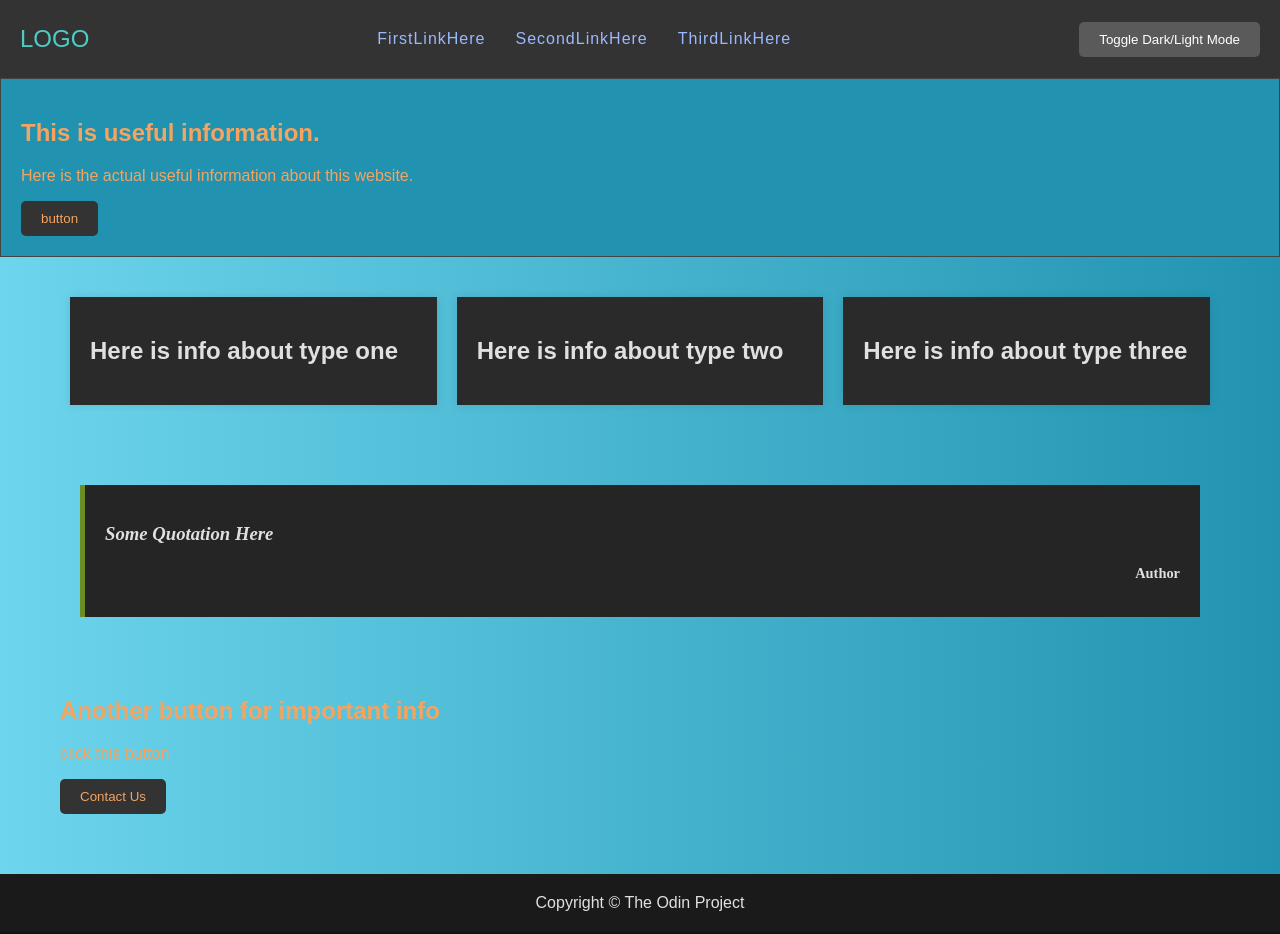
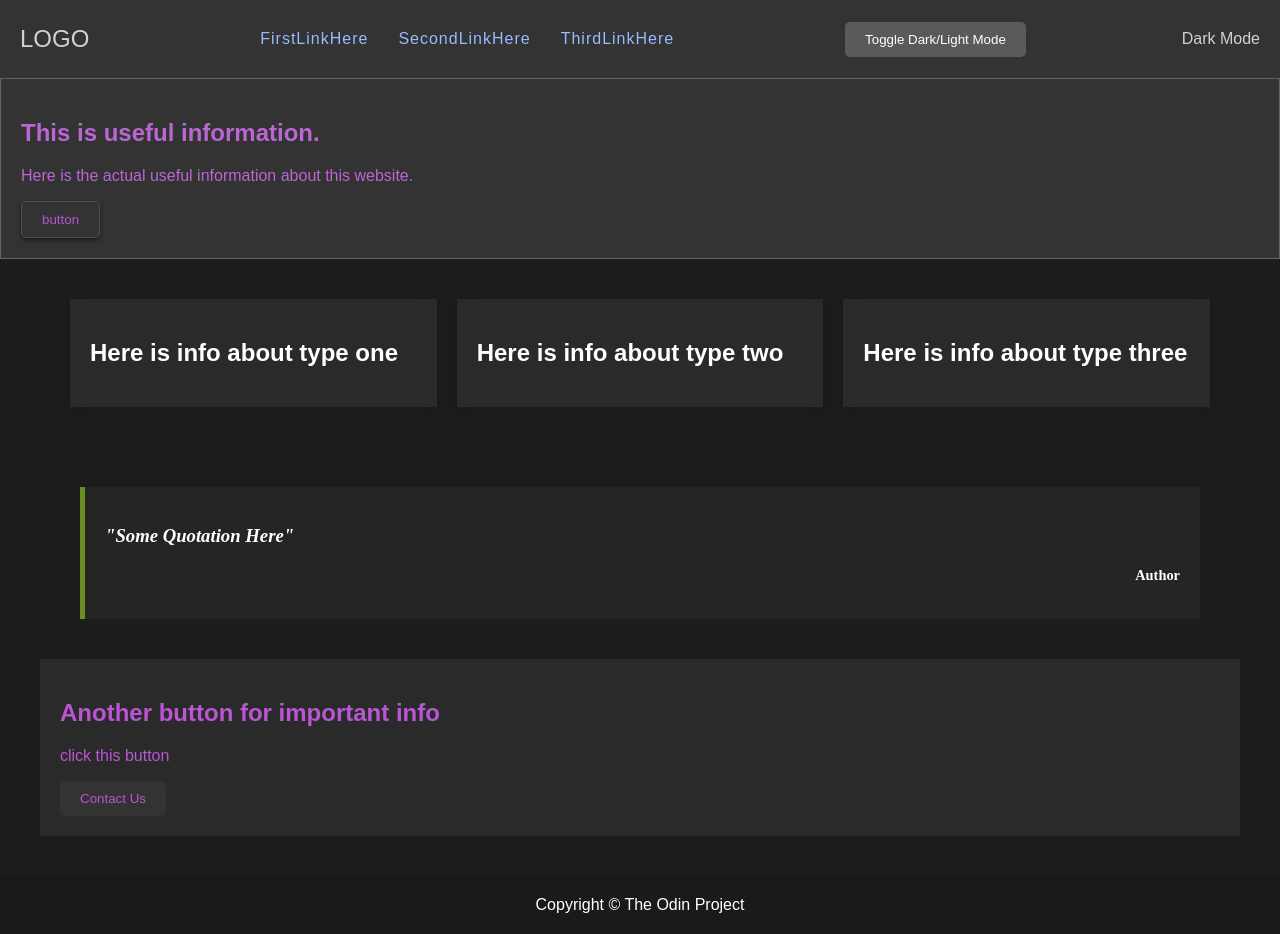
Before and after one commit to patrickZWY/odin-landing, a plain HTML site: page index.html in a window 1280 px wide. Both pictures are taken after a click on the button "Toggle Dark/Light Mode". Drawn offline with Linux system fonts and the light colour scheme.

Commit message:
dark-mode fixed, add blinds effect

```diff
--- a/index.html
+++ b/index.html
@@ -17,11 +17,8 @@
                     <a href="#third" class="navlink">ThirdLinkHere</a>
                 </nav>
                 <button id="modeToggle">Toggle Dark/Light Mode</button>
-                <script>
-                    document.getElementById('modeToggle').addEventListener('click', function() {
-                        document.body.classList.toggle('dark-mode');
-                    })
-                </script>
+                <span>Light Mode</span>
+                <script src="toggle.js"></script>
         </header>
 
         <section id="info" class="information">
@@ -45,11 +42,12 @@
             </section>
 
             <section id="quote">
-                <div class="quotation">
-                    <h3>Some Quotation Here</h3>
+                <div class="quotation" id="quotation">
+                    <h3>"Some Quotation Here"</h3>
                     <h3>Author</h3>
                 </div>
             </section>
+            <script src="quotation.js"></script>
 
             <section id="contact" class="contact-info">
                 <div class="contact-info">
--- /dev/null
+++ b/quotation.js
@@ -0,0 +1,21 @@
+var quotations = [
+    {quote: `"This is another quotation by some famous person."`, author: "Random Dude"},
+    {quote: `"This is the third quotation by someone."`, author: "The Third One"},
+    {quote: `"Some Quotation Here"`, author: "Author"}
+];
+
+var current = 0;
+
+function changeQuotation() {
+    var quotationElement = document.getElementById('quotation');
+    current = (current + 1) % quotations.length;
+    quotationElement.innerHTML = '<h3>' + quotations[current].quote + '</h3><h3>' + quotations[current].author + '</h3>';
+
+    quotationElement.classList.add('opening');
+
+    setTimeout(() => {
+        quotationElement.classList.remove('opening');
+    }, 2000);
+}
+
+document.getElementById('quotation').addEventListener('click', changeQuotation);
--- a/style.css
+++ b/style.css
@@ -7,19 +7,22 @@ body {
     background-color: #f0f0f0;
     color: #333;
 }
+
 body.dark-mode {
-    background-color: #121212;
+    background: none;
+    background-color: #1c1c1c;
     color: #f0f0f0;
 }
 body.dark-mode header {
     background-color: #333;
-    color: #4ecdc4;
+    color: #d1d1d1;
 }
 body.dark-mode a, body.dark-mode nav#navibar a {
     color: #a8a8ff;
 }
 body.dark-mode footer {
     background-color: #1a1a1a;
+    color: #d1d1d1;
 }
 body.dark-mode #types > div {
     background-color: #2a2a2a;
@@ -31,7 +34,7 @@ body.dark-mode .quotation {
 }
 
 body.dark-mode h1, body.dark-mode h2, body.dark-mode h3, body.dark-mode p {
-    color: #e0e0e0;
+    color: #ffffff;
 }
 
 body.dark-mode button {
@@ -55,37 +58,47 @@ body.dark-mode .quotation {
     border-left: 5px solid #6b8e23;
 }
 body.dark-mode .information {
-    background-color: #2193b0;
-    color: #f4a460;
-    border: 1px solid #444;
+    background-color: #333;
+    color: #d1d1d1;
+    border: 1px solid #646363;
 }
 body.dark-mode .information h2,
 body.dark-mode .information p {
-    color: #f4a460;
+    color: #ba66d3;
 }
 
 body.dark-mode .information button {
     background-color: #333333;
-    color: #f4a460;
+    color: #ba55d3;
+    border: 1px solid #505050;
+    box-shadow: 0 2px 4px rgba(0,0,0,0.5);
 }
 
-body.dark-mode .info-section button:hover {
+body.dark-mode .information button:hover {
     background-color: #444444;
+    color: #e6e6fa;
+    box-shadow: 0 4px 8px rgba(0,0,0,0.6);
 }
 
+body.dark-mode .contact-info {
+    background-color: #2a2a2a;
+    color: #d1d1d1;
+}
 body.dark-mode .contact-info h2,
 body.dark-mode .contact-info p {
-    color: #f4a460;
+    color: #ba55d3;
 }
 
 body.dark-mode .contact-info button {
     background-color: #333333;
-    color: #f4a460;
+    color: #ba55d3;
 }
 
 body.dark-mode .contact-info button:hover {
     background-color: #444444;
+    color: #e6e6fa;
 }
+
 
 .loading-overlay {
     position: fixed;
@@ -112,6 +125,12 @@ body.dark-mode .contact-info button:hover {
 @keyframes spin {
     0% { transform: rotate(0deg);}
     100% {transform: rotate(360deg);}
+}
+
+@keyframes blindsOpen {
+    0% { max-height: 0; opacity: 0;}
+    50% { max-height: 30px; opacity: 0.5;}
+    100% { max-height: 200px; opacity: 1;}
 }
 
 header, footer, section {
@@ -236,6 +255,13 @@ button:active {
     padding: 20px;
     background-color: #f9f9f9;
     border-left: 5px solid #4CAF50;
+    overflow: hidden;
+    max-height: 200px;
+    transition: max-height 2s ease-in-out;
+}
+
+.quotation.opening {
+    animation: blindsOpen 2s ease forwards;
 }
 
 .quotation h3:first-child {
--- /dev/null
+++ b/toggle.js
@@ -0,0 +1,8 @@
+document.getElementById('modeToggle').addEventListener('click', function() {
+    document.body.classList.toggle('dark-mode');
+        if(document.body.classList.contains('dark-mode')) {
+            document.querySelector('span').textContent = 'Dark Mode';
+        } else {
+            document.querySelector('span').textContent = 'Light Mode';
+        }
+});
```
